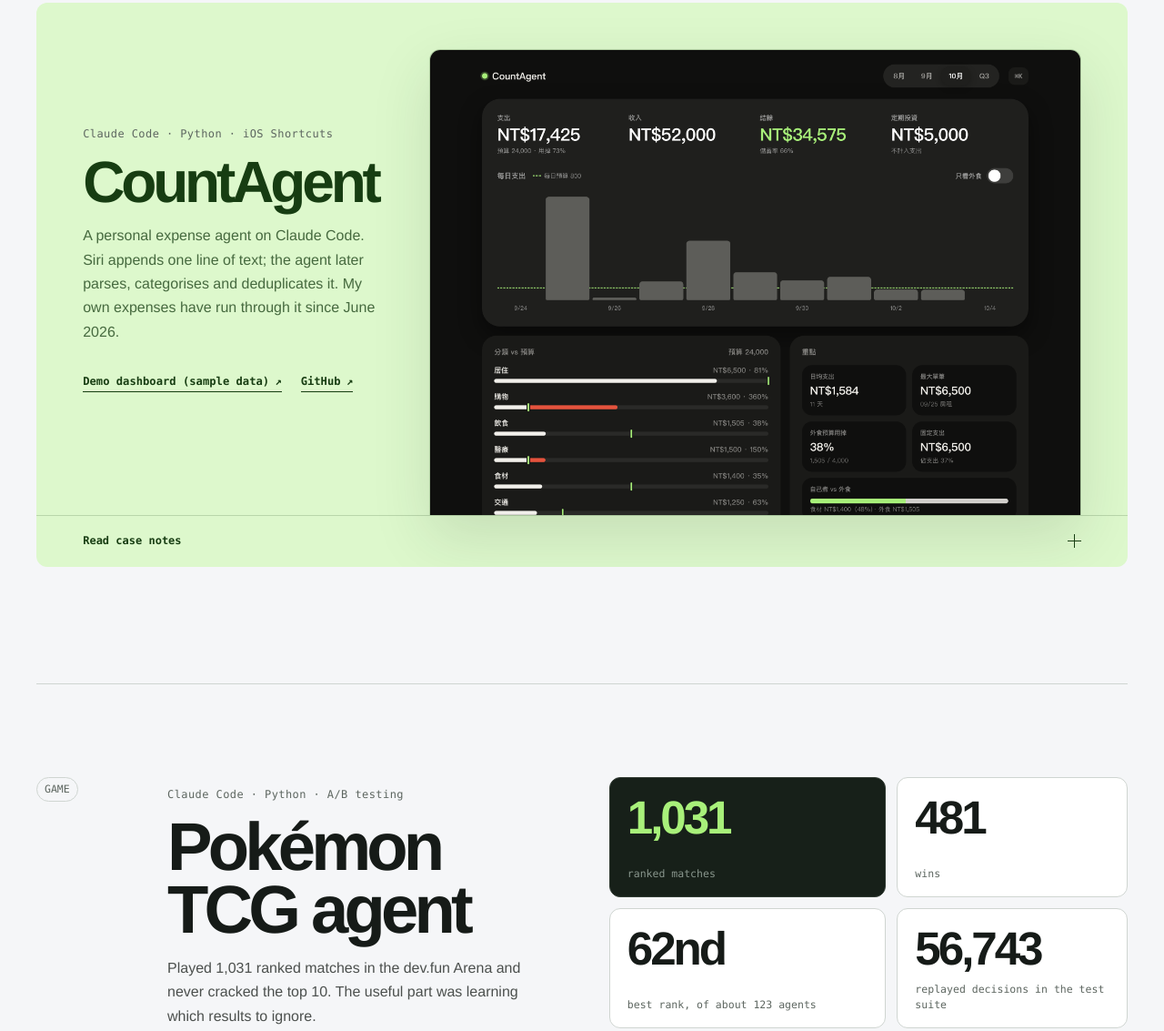
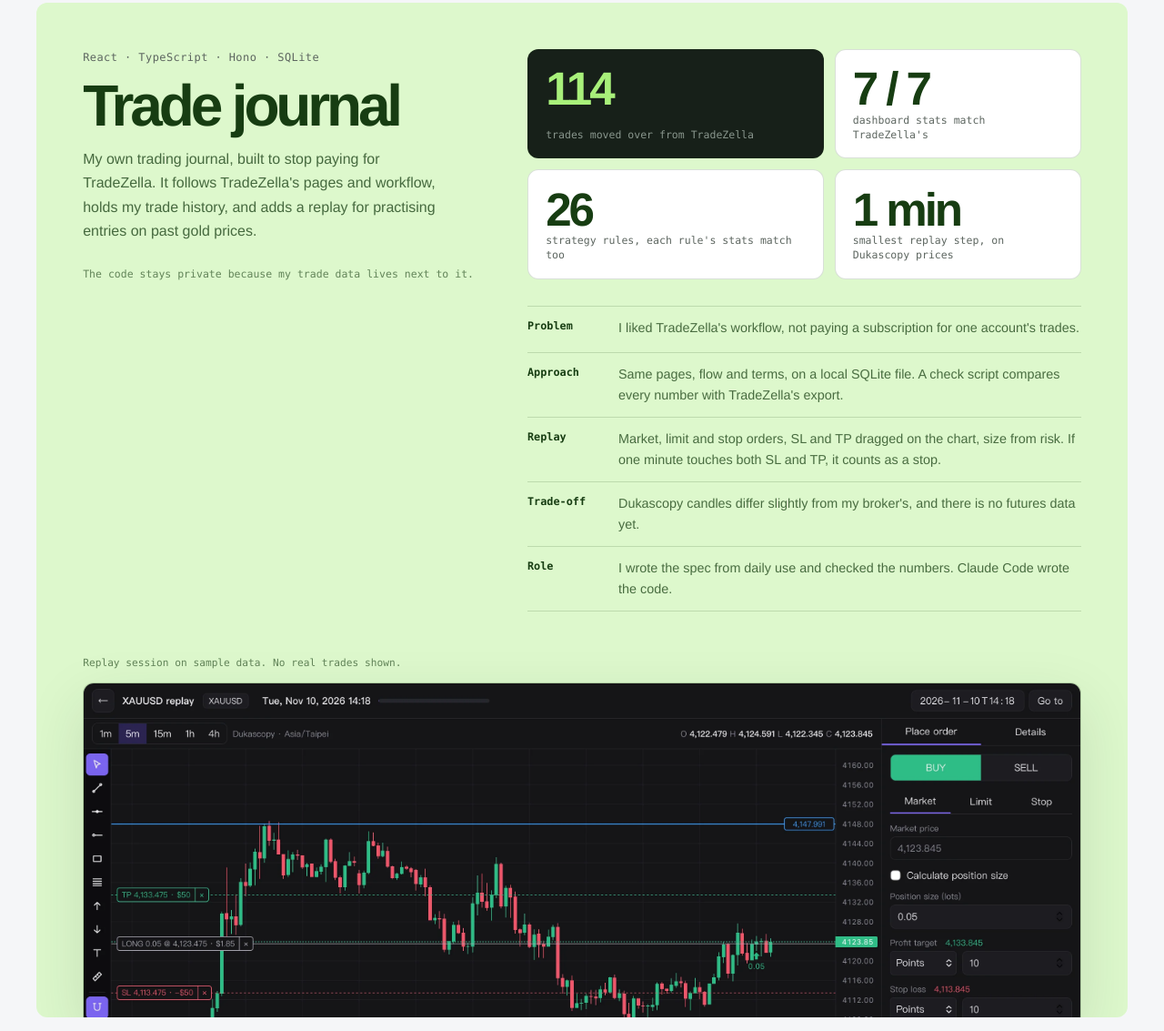
Before and after one commit to seanlu2006/sean-lu-site, a plain HTML site: page index.html in a window 1280 px wide. Shown: the part 1120-2253 px from the top of the page at 91% size. Drawn offline with Linux system fonts and the light colour scheme.

Commit message:
Work: trade journal as the featured project, CountAgent moves to a row

```diff
--- a/index.html
+++ b/index.html
@@ -99,43 +99,57 @@
         <h2 id="work-title">Work</h2>
       </div>
 
-      <article class="featured-work reveal">
+      <article class="featured-work featured-wide reveal">
         <div class="feature-copy">
-          <p class="project-kicker">Claude Code · Python · iOS Shortcuts</p>
-          <h3>CountAgent</h3>
-          <p class="project-lede">A personal expense agent on Claude Code. Siri appends one line of text; the agent later parses, categorises and deduplicates it. My own expenses have run through it since June 2026.</p>
-          <div class="project-links">
-            <a class="text-link" href="assets/countagent-demo.html">Demo dashboard (sample data)<span aria-hidden="true">↗</span></a>
-            <a class="text-link" href="https://github.com/seanlu2006/CountAgent">GitHub <span aria-hidden="true">↗</span></a>
-          </div>
+          <p class="project-kicker">React · TypeScript · Hono · SQLite</p>
+          <h3>Trade journal</h3>
+          <p class="project-lede">My own trading journal, built to stop paying for TradeZella. It follows TradeZella's pages and workflow, holds my trade history, and adds a replay for practising entries on past gold prices.</p>
+          <p class="feature-aside">The code stays private because my trade data lives next to it.</p>
         </div>
-        <figure class="feature-media">
-          <img src="assets/countagent-dashboard.png" width="2560" height="2000" loading="eager" alt="CountAgent dashboard generated from the project's built-in demo data">
+        <div class="feature-facts">
+          <ul class="stat-strip" aria-label="Journal numbers">
+            <li class="stat-dark"><strong>114</strong><span>trades moved over from TradeZella</span></li>
+            <li><strong>7 / 7</strong><span>dashboard stats match TradeZella's</span></li>
+            <li><strong>26</strong><span>strategy rules, each rule's stats match too</span></li>
+            <li><strong>1 min</strong><span>smallest replay step, on Dukascopy prices</span></li>
+          </ul>
+          <dl class="compact-notes">
+            <div><dt>Problem</dt><dd>I liked TradeZella's workflow, not paying a subscription for one account's trades.</dd></div>
+            <div><dt>Approach</dt><dd>Same pages, flow and terms, on a local SQLite file. A check script compares every number with TradeZella's export.</dd></div>
+            <div><dt>Replay</dt><dd>Market, limit and stop orders, SL and TP dragged on the chart, size from risk. If one minute touches both SL and TP, it counts as a stop.</dd></div>
+            <div><dt>Trade-off</dt><dd>Dukascopy candles differ slightly from my broker's, and there is no futures data yet.</dd></div>
+            <div><dt>Role</dt><dd>I wrote the spec from daily use and checked the numbers. Claude Code wrote the code.</dd></div>
+          </dl>
+        </div>
+        <figure class="feature-shot">
+          <img src="assets/trade-journal-replay.webp" width="2880" height="964" loading="eager" alt="Replay screen: XAUUSD 5-minute chart with a horizontal line, a 0.05 long position with take-profit and stop-loss lines, and the order panel">
+          <figcaption>Replay session on sample data. No real trades shown.</figcaption>
         </figure>
-        <details class="case-notes">
-          <summary>Read case notes<span class="summary-mark" aria-hidden="true"></span></summary>
-          <dl class="case-grid">
-            <div>
-              <dt>Problem</dt>
-              <dd>The friction in expense apps is input. Open the app, pick a category, type the amount. Three steps and you quit.</dd>
-            </div>
-            <div>
-              <dt>Approach</dt>
-              <dd>Capture shrinks to one sentence. The agent handles interpretation later.</dd>
-            </div>
-            <div>
-              <dt>Budget</dt>
-              <dd>A month runs from the 24th to the 23rd, the credit-card cycle, so the budget matches the bill I actually pay. Quarters are three cycles.</dd>
-            </div>
-            <div>
-              <dt>Trade-off</dt>
-              <dd>Behaviour lives in CLAUDE.md, in plain language rather than code. Rules change without a code change. The price is non-determinism, so a human review step stays.</dd>
-            </div>
-          </dl>
-        </details>
       </article>
 
       <div class="project-stack">
+        <article class="project-row project-row-reverse reveal">
+          <div class="project-index" aria-hidden="true">AGENT</div>
+          <div class="project-main">
+            <p class="project-kicker">Claude Code · Python · iOS Shortcuts</p>
+            <h3>CountAgent</h3>
+            <p class="project-lede">I quit every expense app within two weeks. This one stuck: capture is one line to Siri, and the AI only comes in after capture, to parse, categorise and catch duplicates. 454 entries since June 2026.</p>
+            <dl class="compact-notes">
+              <div><dt>Capture</dt><dd>One sentence to Siri appends a line to a text file. No app to open, no category to pick.</dd></div>
+              <div><dt>Duplicates</dt><dd>The same amount and meaning on the same day goes in once. The agent asks instead of guessing.</dd></div>
+              <div><dt>Month</dt><dd>A month runs from the 24th to the 23rd, the card cycle, so the budget matches the bill I pay.</dd></div>
+              <div><dt>Trade-off</dt><dd>Rules live in plain language in CLAUDE.md, not code. Easy to change, not deterministic, so a human review step stays.</dd></div>
+            </dl>
+            <div class="project-links">
+              <a class="text-link" href="assets/countagent-demo.html">Demo dashboard (sample data)<span aria-hidden="true">↗</span></a>
+              <a class="text-link" href="https://github.com/seanlu2006/CountAgent">GitHub <span aria-hidden="true">↗</span></a>
+            </div>
+          </div>
+          <figure class="dashboard-preview">
+            <img src="assets/countagent-dashboard.png" width="2560" height="2000" loading="lazy" alt="CountAgent dashboard generated from the project's built-in demo data">
+          </figure>
+        </article>
+
         <article class="project-row project-wide reveal">
           <div class="project-index" aria-hidden="true">GAME</div>
           <div class="project-main">
--- a/styles.css
+++ b/styles.css
@@ -1213,3 +1213,64 @@ img { max-width: 100%; }
   .flashcard .entry-field,
   .flashcard .entry-held { transition-delay: 0s !important; }
 }
+
+/* Featured, wide: copy and facts side by side, the screenshot runs full width below */
+.featured-wide { grid-template-columns: minmax(0, .9fr) minmax(0, 1.1fr); }
+.featured-wide .feature-copy { justify-content: flex-start; }
+
+.feature-aside {
+  margin: 1.6rem 0 0;
+  color: color-mix(in srgb, currentColor 62%, transparent);
+  font-family: var(--mono);
+  font-size: .72rem;
+  line-height: 1.5;
+}
+
+.feature-facts {
+  min-width: 0;
+  padding: clamp(1.5rem, 4vw, 3.5rem) clamp(1.5rem, 4vw, 3.5rem) 0 0;
+}
+
+.feature-facts .stat-strip li { min-height: 116px; border-color: color-mix(in srgb, var(--accent-ink) 16%, transparent); }
+.feature-facts .compact-notes { margin: 1.8rem 0 0; }
+.feature-facts .compact-notes div { grid-template-columns: 84px 1fr; border-color: color-mix(in srgb, var(--accent-ink) 16%, transparent); }
+
+.feature-shot {
+  display: flex;
+  grid-column: 1 / -1;
+  flex-direction: column;
+  margin: clamp(2rem, 4vw, 3rem) 0 0;
+  padding: 0 clamp(1.5rem, 4vw, 3.5rem);
+}
+
+.feature-shot figcaption {
+  order: -1;
+  margin-bottom: .75rem;
+  color: color-mix(in srgb, currentColor 62%, transparent);
+  font-family: var(--mono);
+  font-size: .7rem;
+}
+
+.feature-shot img {
+  display: block;
+  width: 100%;
+  height: auto;
+  aspect-ratio: 2880 / 964;
+  border: 1px solid color-mix(in srgb, var(--accent-ink) 23%, transparent);
+  border-bottom: 0;
+  border-radius: var(--radius) var(--radius) 0 0;
+  object-fit: cover;
+  object-position: left top;
+  box-shadow: var(--shadow);
+}
+
+@media (max-width: 900px) {
+  .featured-wide { grid-template-columns: 1fr; }
+  .feature-facts { padding: 0 clamp(1.5rem, 4vw, 3.5rem); }
+}
+
+@media (max-width: 680px) {
+  .feature-shot { padding-inline: 1.25rem; }
+  .feature-facts { padding-inline: 1.25rem; }
+  .feature-shot img { aspect-ratio: 4 / 3; }
+}
```
Also changed, not shown: assets/trade-journal-replay.webp (added).
